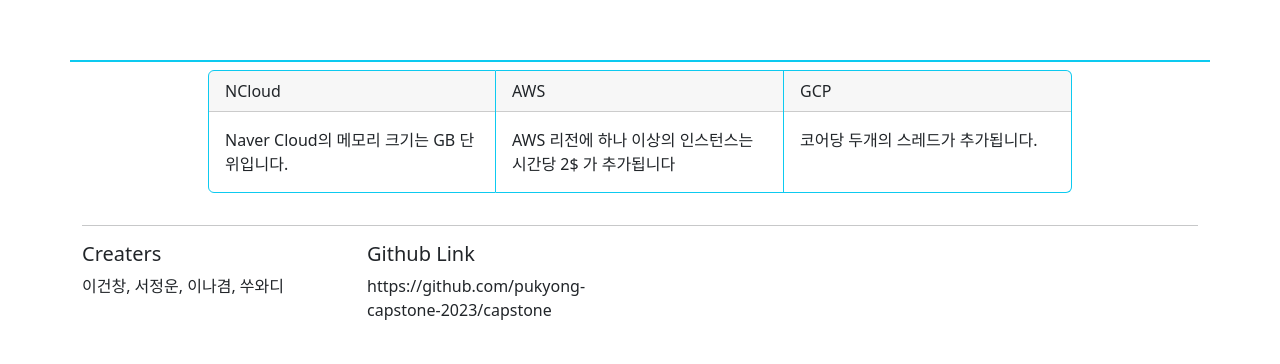
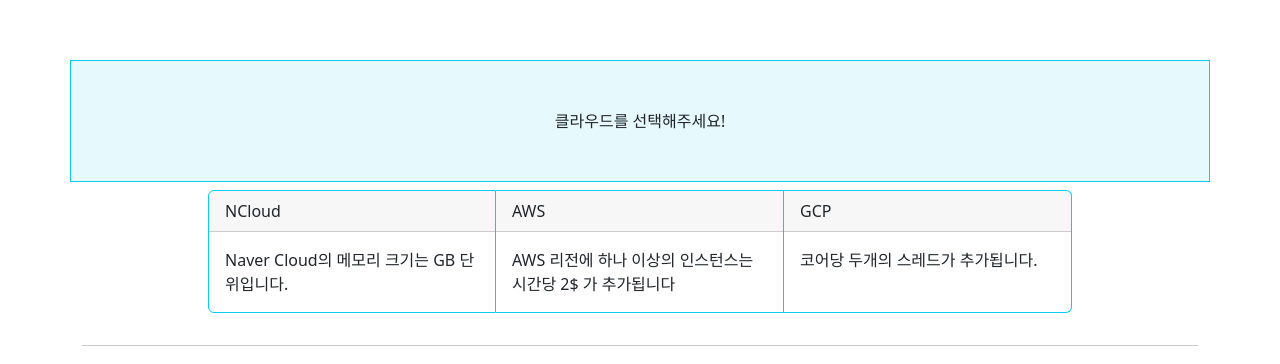
Before and after one commit to pukyong-capstone-2023/capstone, a React (Create React App) app in the folder src/main/frontend/: page /ResultListPage in a window 1280 px wide. Shown: the part 823-1187 px from the top of the page. Before the commit the page ends 1161 px from the top, so only its background shows below. Built offline with nearby package versions, Linux system fonts and the light colour scheme.

Commit message:
refactor: 클라우드를 선택하지 않았을 때 메시지를 띄우도록 변경

```diff
--- a/src/main/frontend/src/component/RecommendedCloud.js
+++ b/src/main/frontend/src/component/RecommendedCloud.js
@@ -5,7 +5,9 @@
     return (
         <div className="col-12 mb-2 bg-info bg-opacity-10 border border-info">
             {
-                data.length === 0? "": <CloudScaffold data={data} />
+                data.length === 0 ?
+                <div className="text-center p-5">클라우드를 선택해주세요!</div> :
+                <CloudScaffold data={data} />
             }
         </div>
     )
```
